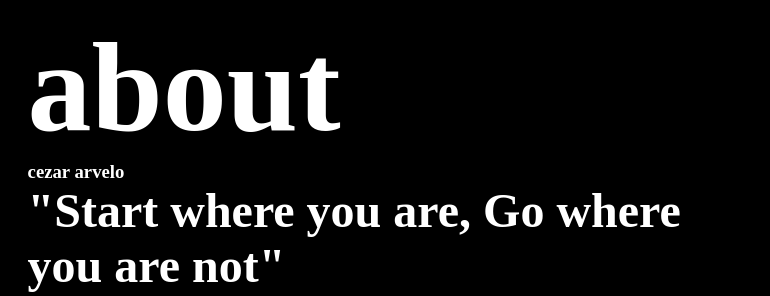
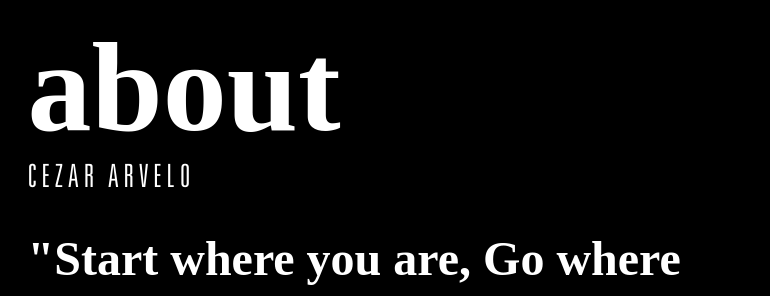
Before and after one commit to usa3amustafa/cz, an Astro site: page /about in a window 1280 px wide. Shown: the part 138-434 px from the top of the page, 510-1280 px from the left. Built offline with nearby package versions, Linux system fonts and the light colour scheme; Astro itself is replaced by a stand-in of ours; a web font is replaced by a local one.

Commit message:
nav fixed, about page done

```diff
--- a/src/components/AboutMe.astro
+++ b/src/components/AboutMe.astro
@@ -66,6 +66,15 @@ import AboutMeImg from '../img/about/CezarArvelo_Headshot_hover.webp';
     margin-top: 1.5rem;
   }
 
+  .about-section-subtitle {
+    font-family: var(--usiversltsdLight);
+    font-size: 2rem;
+    letter-spacing: 5px;
+    text-transform: uppercase;
+    font-weight: 400;
+    margin-bottom: 2rem;
+  }
+
   .about-section-heading {
     font-family: var(--suprtall);
     font-size: 3rem;
--- a/src/components/Nav.astro
+++ b/src/components/Nav.astro
@@ -13,7 +13,7 @@ import Close from '../img/nav/close.png';
     </a>
 
     <ul class='nav-links'>
-      <li><a href='#work' class='nav-link'>work</a></li>
+      <li><a href='/#work' class='nav-link'>work</a></li>
       <li><a href='/about' class='nav-link'>about</a></li>
       <li><a href='/contact' class='nav-link'>contact</a></li>
       <li><a href='#' class='nav-link'>shop</a></li>
```
